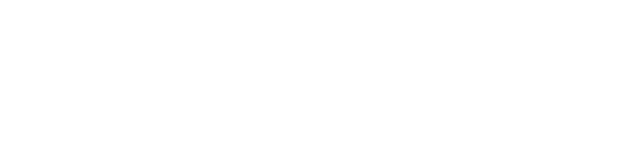
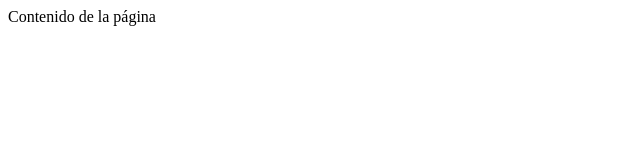
Before and after one commit to Manrique3/git-curso, a plain HTML site: page index.html in a window 1280 px wide. Shown: the whole page, without its empty margins (0-640 px from the left). Drawn offline with Linux system fonts and the light colour scheme.

Commit message:
codigo html

```diff
--- a/index.html
+++ b/index.html
@@ -1,5 +1,8 @@
-<html>
-
-
-
-</html>
+<HTML>
+  	<HEAD>
+  	  	<TITLE> Título de la página </TITLE>
+  	</HEAD>
+  	<BODY>
+  	  	Contenido de la página
+  	</BODY>
+</HTML>
```
